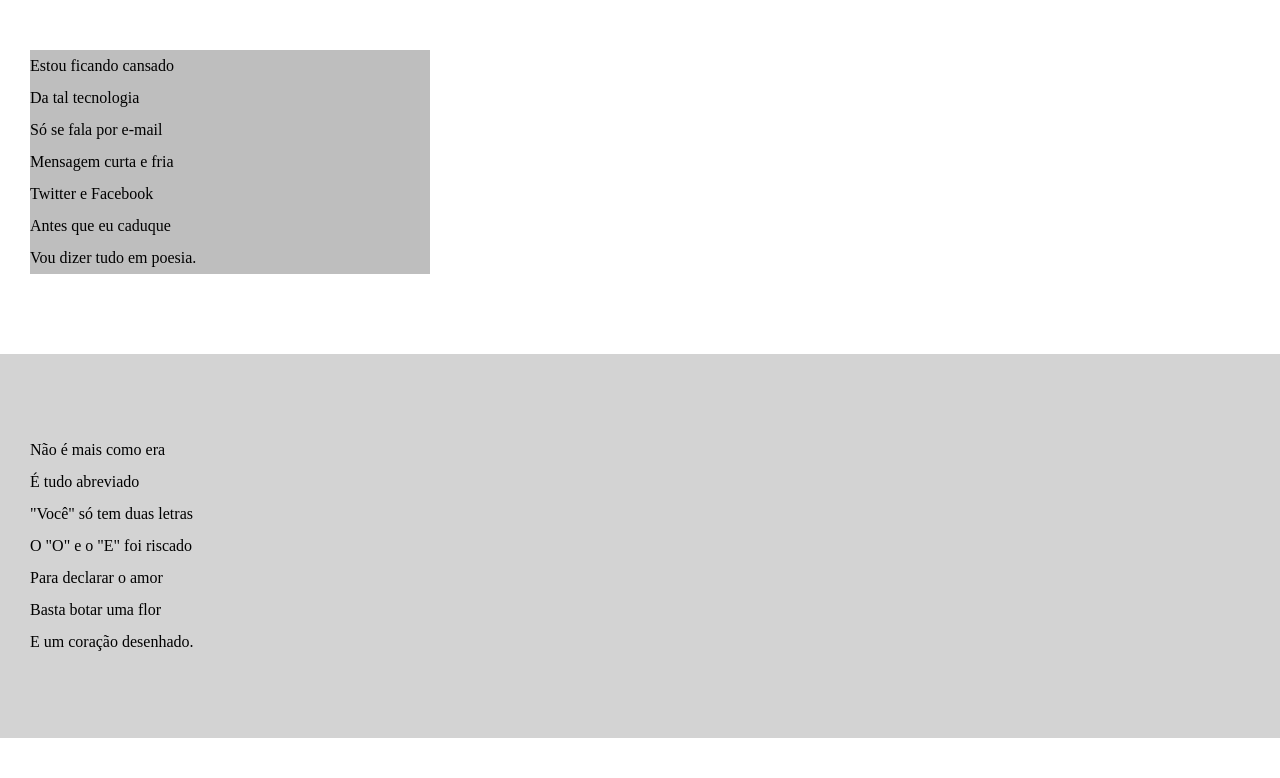
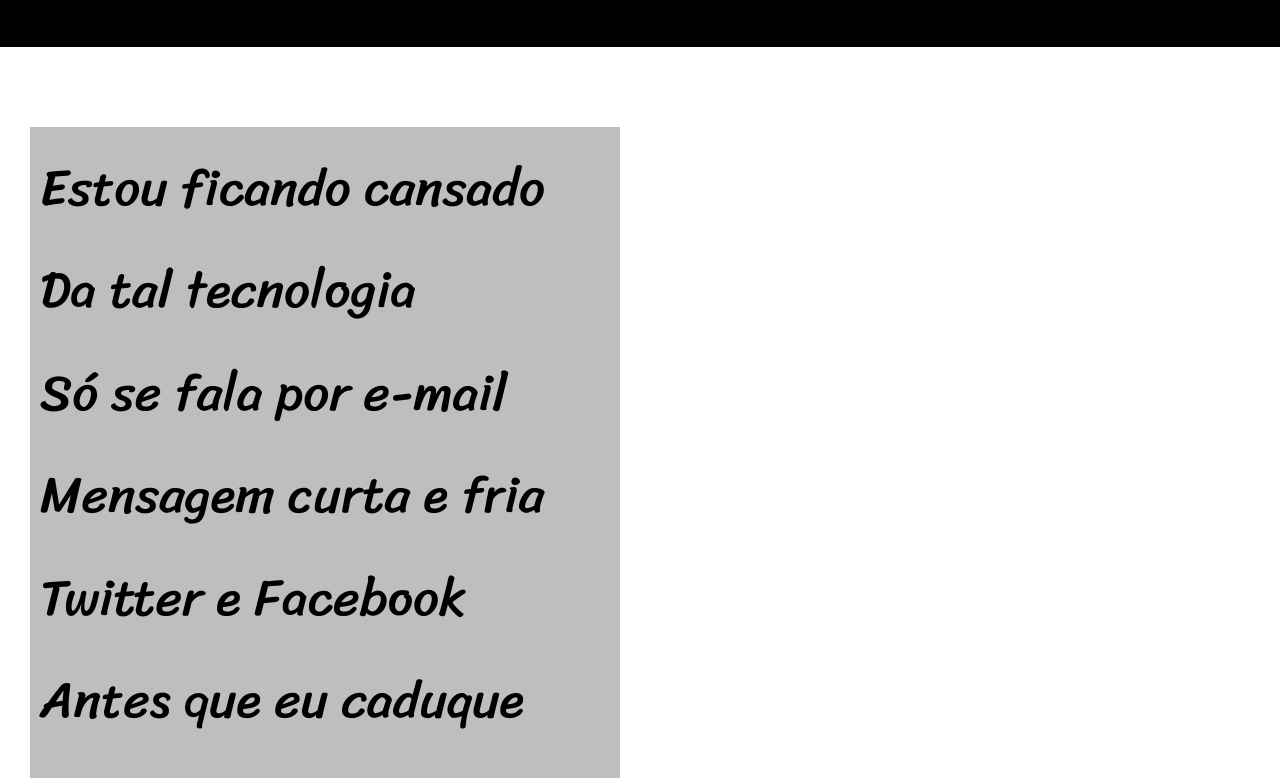
Before and after one commit to NdondaDaniel2020/HTML-CSS, a plain HTML site: page desafios/d12/index.html in a window 1280 px wide. Shown: the part 185-963 px from the top of the page. Drawn offline with Linux system fonts and the light colour scheme.

Commit message:
atualizou o estilo

```diff
--- a/desafios/d12/estilo/style.css
+++ b/desafios/d12/estilo/style.css
@@ -1,20 +1,30 @@
 @charset "UTF-8";
+
+
+@font-face {
+    font-family: 'Passion One';
+    src: url('../font/PassionOne-Bold.ttf');}
+
+@font-face {
+    font-family: 'Sriracha';
+    src: url('../font/Sriracha-Regular.ttf');}
+
+:root{
+    --font1:verdana, Geneva, Tahoma, sans-serif;
+    --font2:'Passion One', cursiva;
+    --font3: 'Sriracha', cursiva;
+}
 
 * {
     margin: 0px;
     padding: 0px;
+    font-family: 1em;
 }
 
 html, body{
     min-height: 100vh;
     background-color: lightgrey;
-}
-
-section {
-    padding-top: 10vh;
-    padding-bottom: 10vh;
-    line-height: 2em;
-    padding-left: 30px;
+    font-family: var(--font1);
 }
 
 header{
@@ -23,9 +33,22 @@
     text-align: center;
 }
 
+
+section {
+    padding-top: 10vh;
+    padding-bottom: 10vh;
+    line-height: 2em;
+    padding-left: 30px;
+    font-family: var(--font3);
+    font-size: 4vw;
+}
+
+
 header > h1{
     padding-top: 50px;
     font-variant: small-caps;
+    font-family: var(--font2);
+    font-size: 8vw;
 }
 
 header > p{
@@ -55,7 +78,8 @@
 }
 
 section.normal > p {
-    width:400px;
+    display: inline-block;
+    padding: 10px;
     background-color: rgba(0, 0, 0, 0.253);
 }
 
```
Also changed, not shown: desafios/d12/font/PassionOne-Black.ttf (added), desafios/d12/font/PassionOne-Bold.ttf (added), desafios/d12/font/PassionOne-Regular.ttf (added), desafios/d12/font/Sriracha-Regular.ttf (added).
